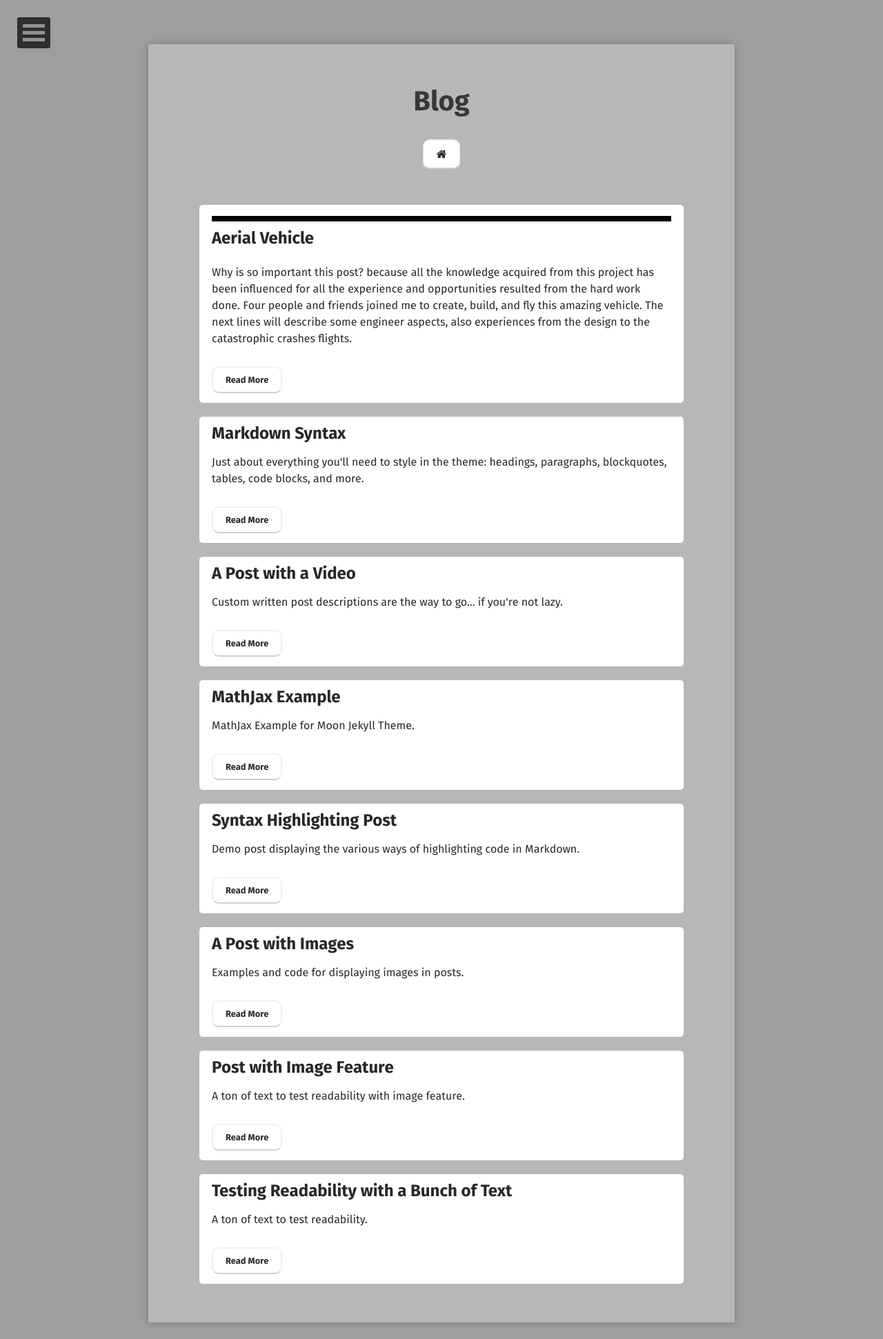
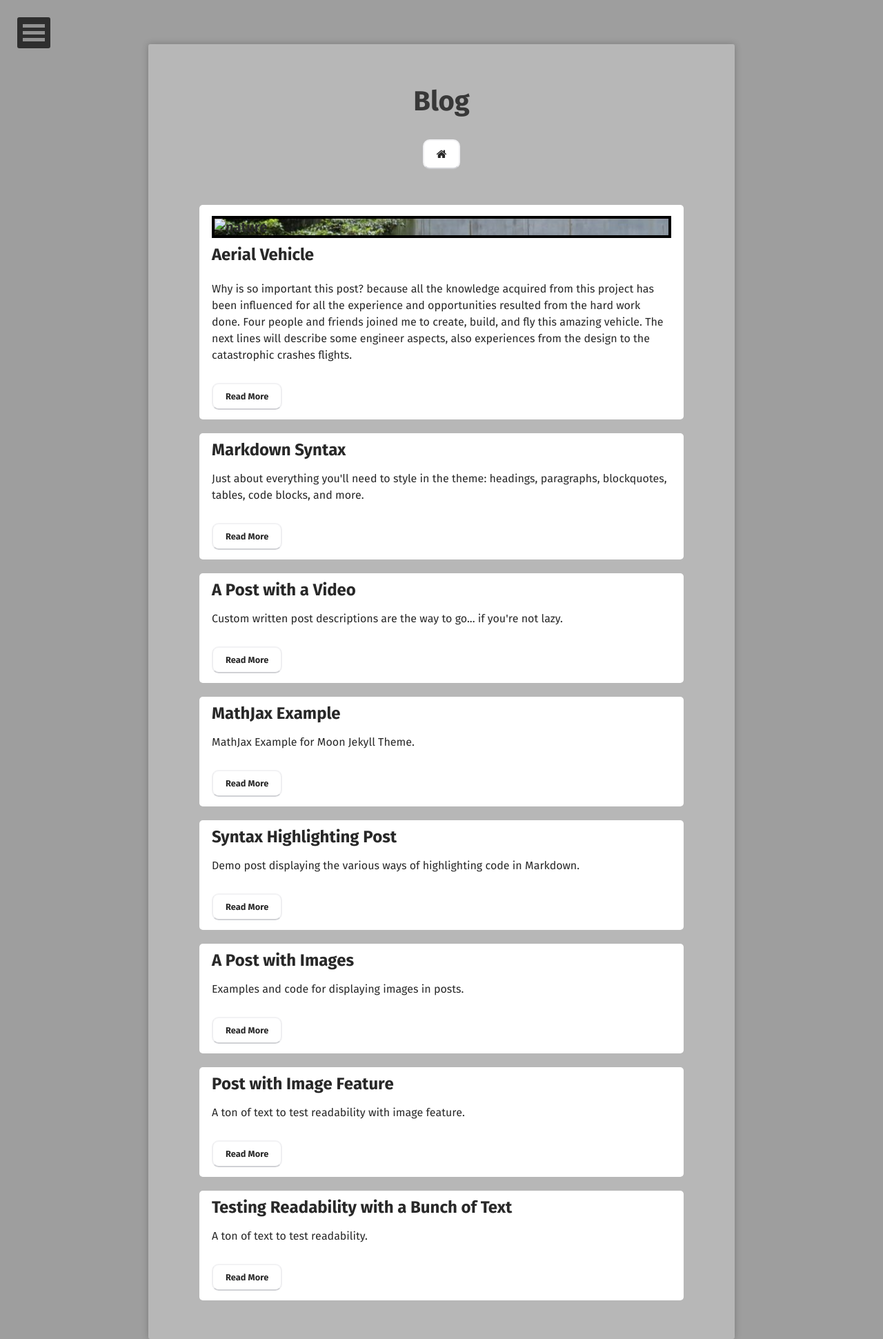
Before and after one commit to dfalveargOT/dfalveargOT.github.io, a Jekyll site: the page built from posts/index.md, in a window 1280 px wide. Shown: the whole page at 69% size. Built offline with Jekyll 4.4.1, drawn with Linux system fonts in a browser that asks for light colours; some web fonts are replaced; before the commit the page ends 1917 px from its top, so only the background shows below that.

Commit message:
Update post-list.html

```diff
--- a/_layouts/post-list.html
+++ b/_layouts/post-list.html
@@ -30,7 +30,7 @@ layout: compress
                         <li class="wow fadeInLeft article" data-wow-duration="1.5s">
                             <article class="article">
                                 {% if post.img %}
-                                    <a class="img_posts" style="background-image: url({{"/assets/img/"| prepend:site.baseurl | append : post.img}})" href="{{post.url | prepend: site.baseurl}}"></a>
+                                    <img class="img_posts" alt="nature" style="background-image: url({{"/assets/img/"| prepend:site.baseurl | append : post.img}})" href="{{post.url | prepend: site.baseurl}}">
 
                                 {% else %}
                                 {% endif %}
```
